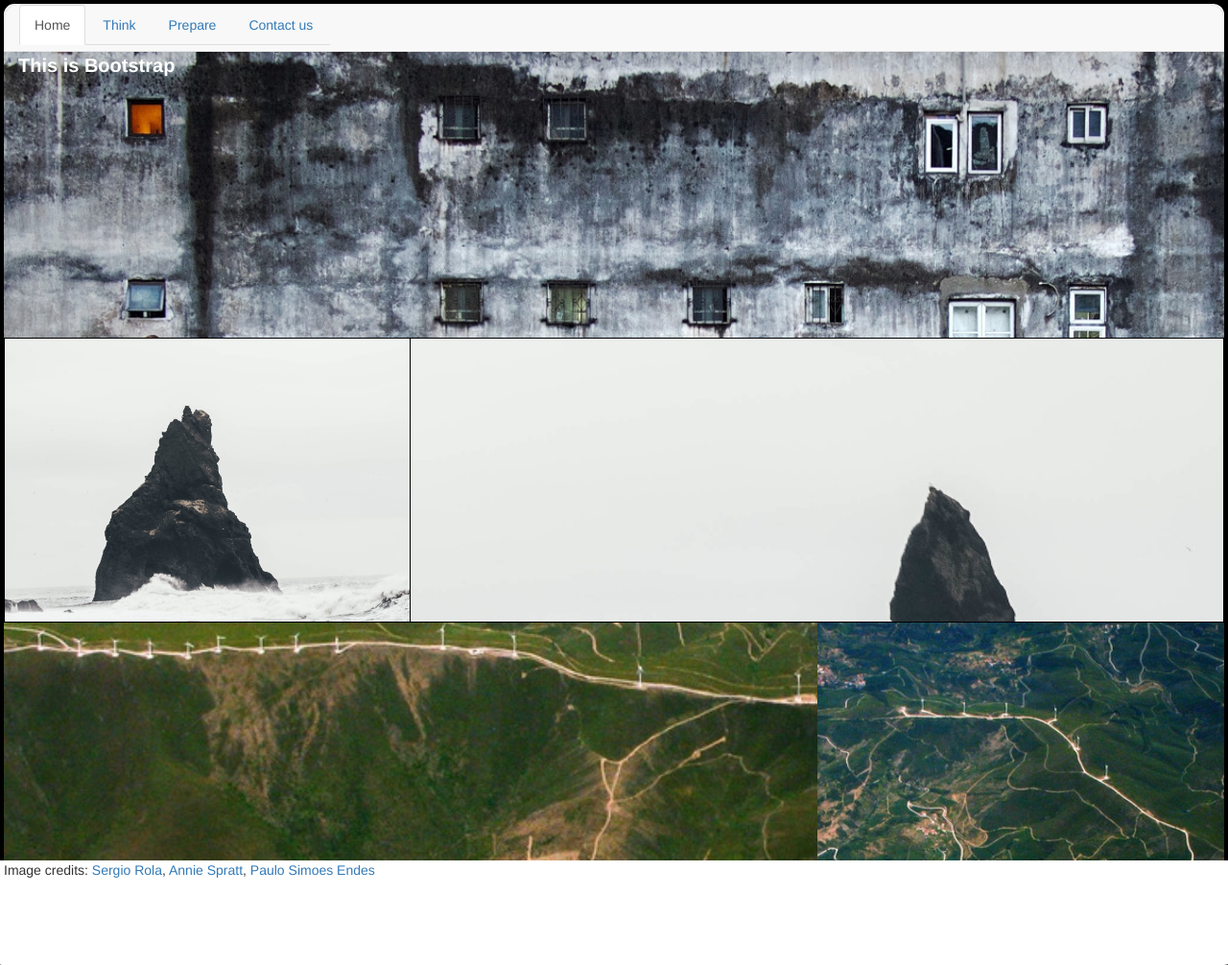
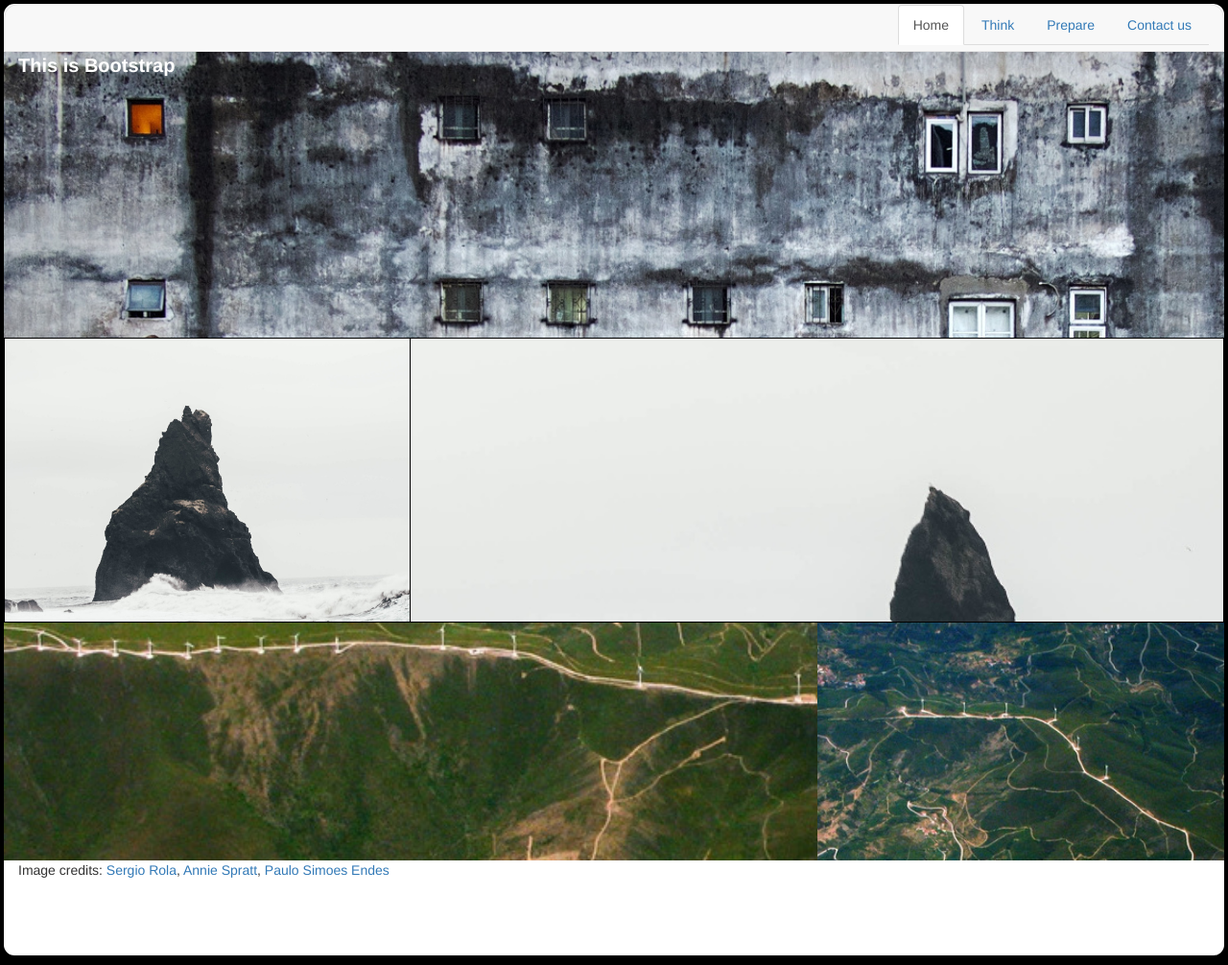
Before and after one commit to jaqueshere/dreaming-of-Iceland, a plain HTML site: page index.html in a window 1280 px wide. Shown: the whole page at 96% size. Drawn offline with nearby package versions, Linux system fonts and the light colour scheme.

Commit message:
fixed alignment of navbar, margin of foot

```diff
--- a/css/style.css
+++ b/css/style.css
@@ -7,19 +7,6 @@ html {
 	height:100%;
 	margin:0;
 	padding: 0;
-}
-
-#first {
-	height:30%;
-	margin: 0;
-}
-#second {
-	height:30%;
-	margin: 0;
-}
-#third {
-	height:25%;
-	margin: 0;
 }
 
 #navbar {
@@ -37,6 +24,14 @@ html {
 	float: right;
 }
 
+.navbar-header {
+	float: right;
+}
+
+#navbar-collapse {
+	float: right;
+}
+
 #headline {
 	background: url('../images/banner_sergio_rola.jpg');
 	background-size: cover;
@@ -44,6 +39,19 @@ html {
 	font-size: 20px;
 	font-weight: bold;
 	height: 100%;
+}
+
+#first {
+	height:30%;
+	margin: 0;
+}
+#second {
+	height:30%;
+	margin: 0;
+}
+#third {
+	height:25%;
+	margin: 0;
 }
 
 #one {
@@ -78,8 +86,9 @@ html {
 
 #foot {
 	background-color: white;
-	height:11%;
+	/*height:11%;*/
 	border-radius: 0 0 15px 15px;
+	margin:0;
 }
 
 @media (min-width: 320px) {
```
